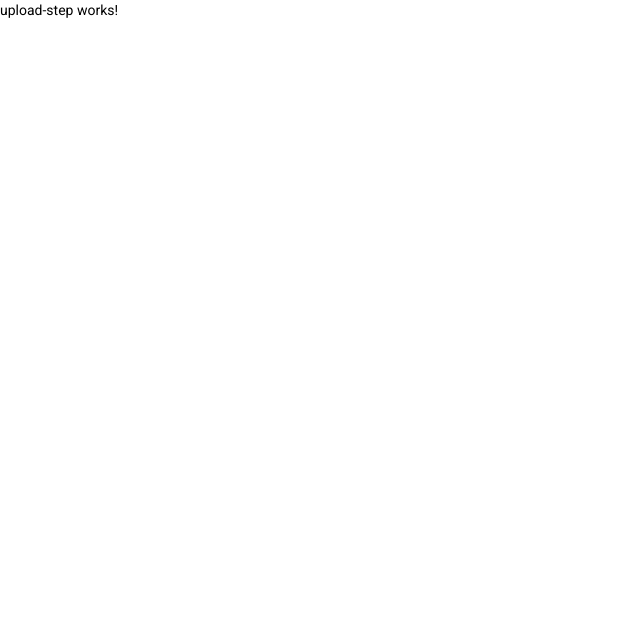
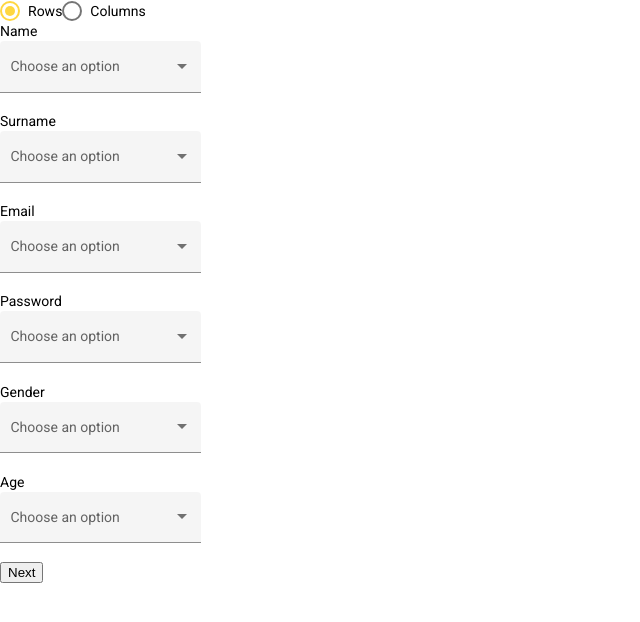
Before and after one commit to forkollaider/growth-hackathon, an Angular app: page / in a window 1280 px wide. Shown: the top 622 px of the page, without its empty margins (0-640 px from the left). Built offline with nearby package versions, Linux system fonts and the light colour scheme.

Commit message:
enable mode switching

```diff
--- a/package.json
+++ b/package.json
@@ -21,6 +21,7 @@
     "@angular/platform-browser-dynamic": "~12.2.0",
     "@angular/router": "~12.2.0",
     "rxjs": "~6.6.0",
+    "transpose-matrix": "^1.2.0",
     "tslib": "^2.3.0",
     "zone.js": "~0.11.4"
   },
--- a/src/app/app.component.ts
+++ b/src/app/app.component.ts
@@ -12,7 +12,7 @@ export class AppComponent implements OnInit {
   public readonly STEPS = STEPS;
   private readonly NEXT_STEP = NEXT_STEP;
   private readonly PREVIOUS_STEP = PREVIOUS_STEP;
-  public activeStep$: Observable<STEPS> = of(this.STEPS.UPLOAD);
+  public activeStep$: Observable<STEPS> = of(this.STEPS.STRUCTURE);
 
   ngOnInit(): void {
   }
--- a/src/app/app.module.ts
+++ b/src/app/app.module.ts
@@ -10,6 +10,7 @@ import {MatSelectModule} from "@angular/material/select";
 import { ScrollingModule } from '@angular/cdk/scrolling';
 import {BrowserAnimationsModule} from "@angular/platform-browser/animations";
 import {FormsModule, ReactiveFormsModule} from "@angular/forms";
+import {MatRadioModule} from "@angular/material/radio";
 
 @NgModule({
   declarations: [
@@ -25,7 +26,8 @@ import {FormsModule, ReactiveFormsModule} from "@angular/forms";
     ScrollingModule,
     BrowserAnimationsModule,
     FormsModule,
-    ReactiveFormsModule
+    ReactiveFormsModule,
+    MatRadioModule,
   ],
   providers: [],
   bootstrap: [AppComponent]
--- a/src/app/constants/common.constants.ts
+++ b/src/app/constants/common.constants.ts
@@ -20,21 +20,27 @@ export const PREVIOUS_STEP: Record<STEPS,STEPS | null> = {
 
 export const EXPECTED_SCHEMA = [
   {
-    name: 'Name'
+    name: 'Name',
+    field: 'name',
   },
   {
-    name: 'Surname'
+    name: 'Surname',
+    field: 'surname'
   },
   {
-    name: 'Email'
+    name: 'Email',
+    field: 'email',
   },
   {
-    name: 'Password'
+    name: 'Password',
+    field: 'password'
   },
   {
-    name: 'Gender'
+    name: 'Gender',
+    field: 'gender',
   },
   {
-    name: 'Age'
+    name: 'Age',
+    field: 'age',
   },
 ];
--- a/src/app/containers/structure-step/structure-step.component.html
+++ b/src/app/containers/structure-step/structure-step.component.html
@@ -1,3 +1,9 @@
+<section>
+  <mat-radio-group aria-label="Select an option" (change)="handleModeChange($event)">
+    <mat-radio-button value="{{MODES.ROW}}" [checked]="mode === MODES.ROW">Rows</mat-radio-button>
+    <mat-radio-button value="{{MODES.COLUMN}}" [checked]="mode === MODES.COLUMN">Columns</mat-radio-button>
+  </mat-radio-group>
+</section>
 <section *ngFor="let field of expectedSchema">
   <div>
     {{field.name}}
@@ -6,10 +12,9 @@
     <mat-form-field appearance="fill">
       <mat-label>Choose an option</mat-label>
       <mat-select>
-        <mat-option value="option1">Option 1</mat-option>
-        <mat-option value="option2" disabled>Option 2 (disabled)</mat-option>
-        <mat-option value="option3">Option 3</mat-option>
+        <mat-option *ngFor="let option of selectOptions" value="{{option}}">{{option}}</mat-option>
       </mat-select>
     </mat-form-field>
   </div>
 </section>
+<button mat-raised-button color="primary" (click)="submitStructure()">Next</button>
--- a/src/app/containers/structure-step/structure-step.component.ts
+++ b/src/app/containers/structure-step/structure-step.component.ts
@@ -1,5 +1,10 @@
 import { Component, OnInit } from '@angular/core';
 import {EXPECTED_SCHEMA} from "../../constants/common.constants";
+
+enum Mode {
+  ROW,
+  COLUMN,
+}
 
 @Component({
   selector: 'app-structure-step',
@@ -8,10 +13,45 @@ import {EXPECTED_SCHEMA} from "../../constants/common.constants";
 })
 export class StructureStepComponent implements OnInit {
   public readonly expectedSchema = EXPECTED_SCHEMA;
+  public selectOptions: (string | number)[] = [];
+  public documentContent: any[][] = [
+    ['First Name', 'Last Name', 'Age', 'Sex', 'Pass', 'Email', 'Not needed'],
+    ['sdfgsdfg', 'last_name', 23, 'male', '123', 'sdfsf.ln@dsfds.com', 'Not needed'],
+    ['Apache', 'Helicopter', 50, 'Apache helicopter', 'bum bum bum', 'gook_destroy@unclesam.com', 'Not needed'],
+    ['One', 'Two', 42, 'female', '329329dwj', 'one_two@smth.com', 'Not needed'],
+  ];
+  public mode: Mode = Mode.ROW;
+  public readonly MODES = Mode;
 
   constructor() { }
 
   ngOnInit(): void {
+    this.selectOptions = this.documentContent[0];
   }
 
+  handleModeChange({value}: {value: Mode}): void {
+    this.mode = +value;
+    this.selectOptions = this.mode === this.MODES.ROW ? this.documentContent[0] : this.transpose(this.documentContent)[0];
+  }
+
+  transpose(matrix: any[][]) {
+    if (matrix.some(row => row.length !== matrix[0].length)) {
+      return [];
+    }
+    const longestRow: any = matrix.reduce((acc:any,row:  any, index: any) => {
+      if (index === 1){
+        return acc
+      }
+      if (row.length > acc.length){
+        return row
+      }
+      return index
+    });
+    const longestSide = longestRow > matrix.length - 1 ? longestRow : matrix.length - 1;
+
+    return matrix[longestSide].map((row, rowIndex) => matrix.map(row => row[rowIndex]));
+  }
+
+  submitStructure() {}
+
 }
```
Also changed, not shown: 1 other file (tests, documents, lock files or other folders).
